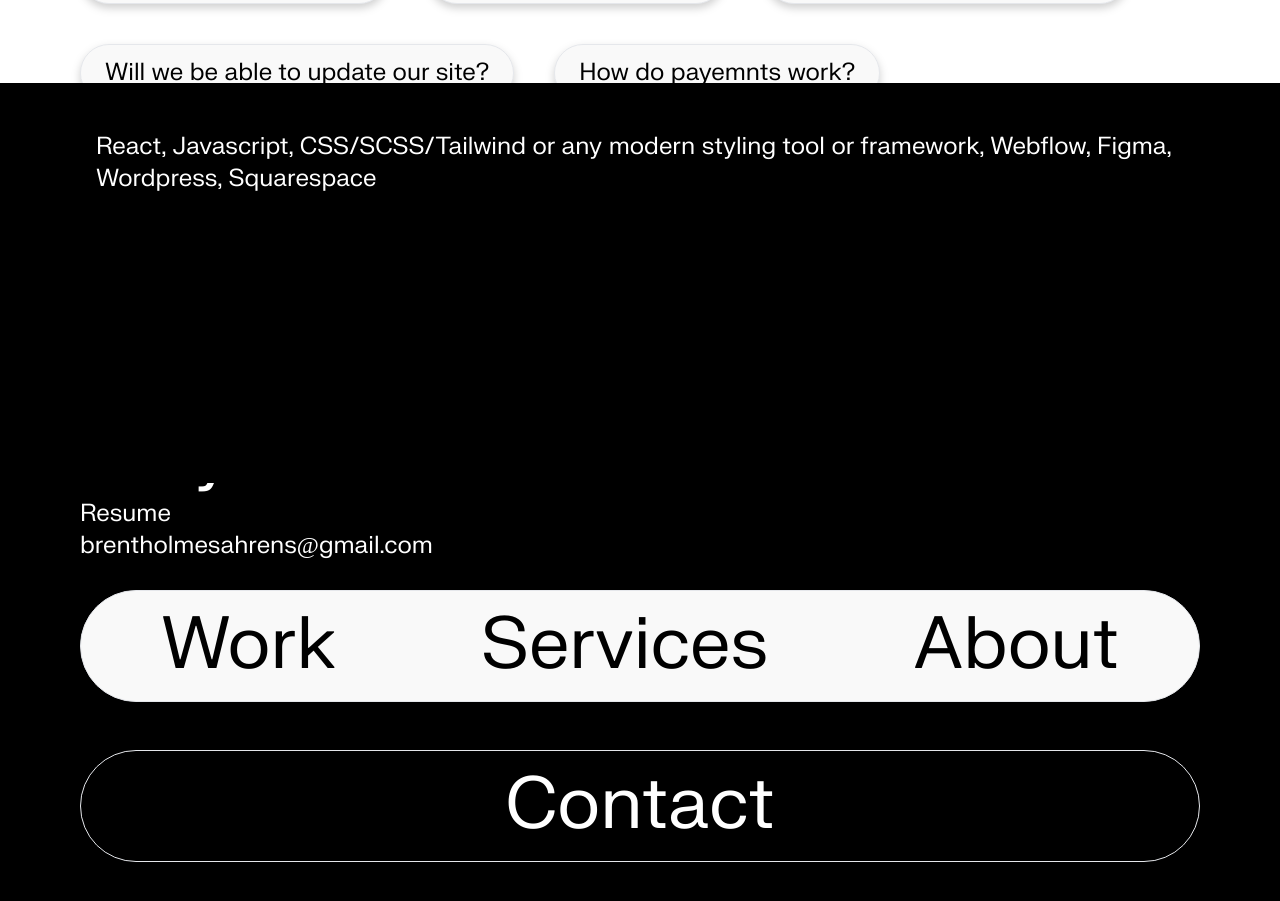
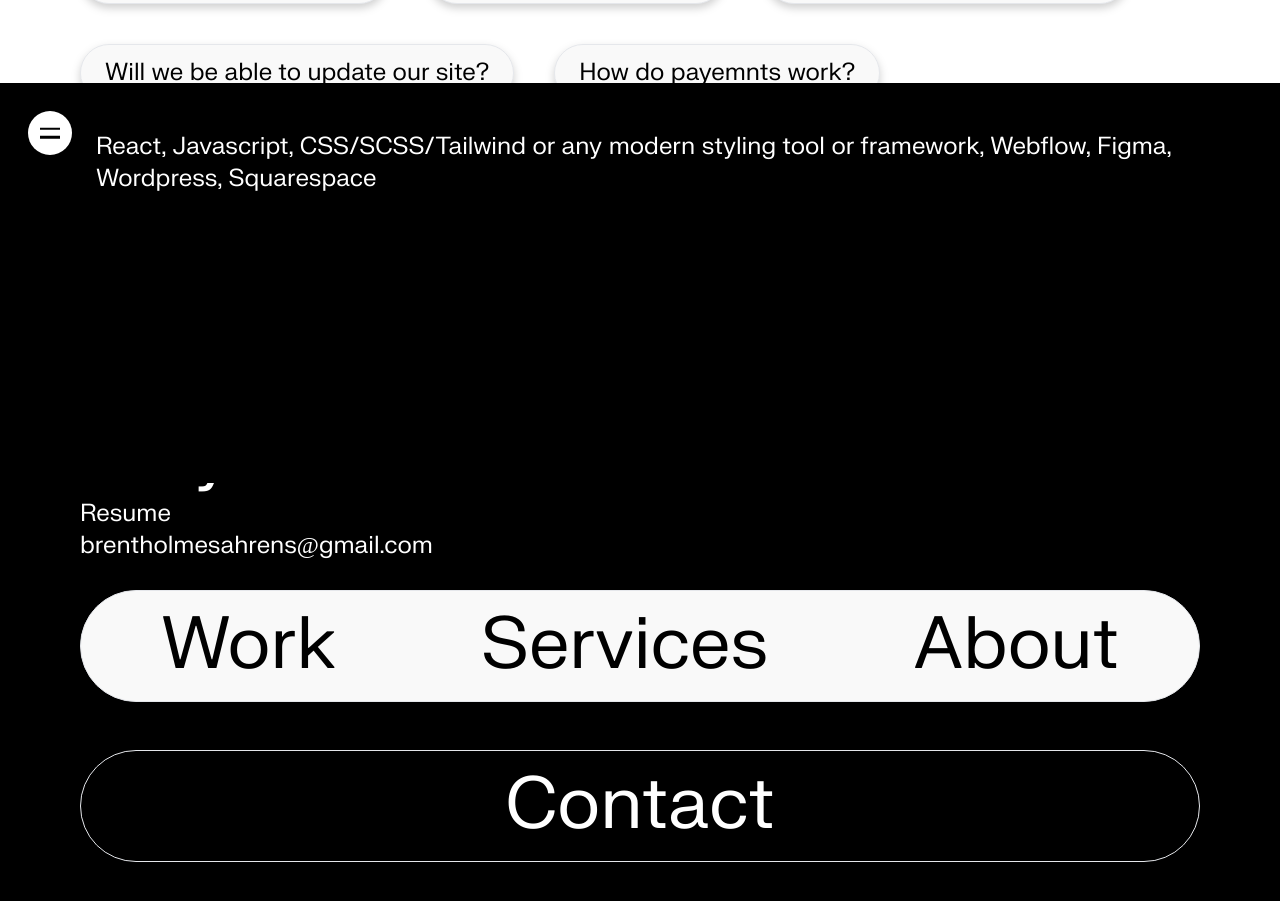
Before and after one commit to brentahrens1/brent-ahrens-portfolio-2024, a React (Create React App) app: page /services in a window 1280 px wide. Shown: the part 1117-2018 px from the top of the page. Built offline with nearby package versions, Linux system fonts and the light colour scheme; no server answers.

Commit message:
work on close animation for faq

```diff
--- a/src/components/sections/faq.tsx
+++ b/src/components/sections/faq.tsx
@@ -61,9 +61,12 @@ const Faq = () => {
               className={`flex items-start bg-black fixed left-0 w-full px-24 py-12 min-h-[50vh] z-10 transition-all duration-1000
               ${isAnswerOpen ? 'bottom-0' : '-bottom-full'}`}
             >
-              <div onClick={handleAnswerClose} className={`absolute top-7 left-7 cursor-pointer mr-12 rounded-full w-11 h-11 bg-white'}`}>
-                <div className={`h-[2.5px] w-5 bg-black absolute top-5 left-1/2 duration-[2s] ${isAnswerOpen ? '-translate-x-1/2 rotate-45' : '-translate-x-1/2 -rotate-45'}`}></div>
-                <div className={`h-[2.5px] w-5 bg-black absolute top-5 left-1/2 duration-[2s] ${isAnswerOpen ? '-translate-x-1/2 -rotate-45' : '-translate-x-1/2 rotate-45'}`}></div>
+              <div
+               onClick={handleAnswerClose}
+               className={`absolute top-7 left-7 cursor-pointer mr-12 rounded-full w-11 h-11 bg-white`}
+              >
+                <div className={`h-[2.5px] w-5 bg-black absolute top-[40%] left-1/2 duration-500 -translate-x-1/2 -translate-y-1/2 ${isAnswerOpen ? 'rotate-[135deg] top-[50%] delay-[1s]' : ''}`}></div>
+                <div className={`h-[2.5px] w-5 bg-black absolute top-[60%] left-1/2 duration-500 -translate-x-1/2 -translate-y-1/2 ${isAnswerOpen ? '-rotate-[135deg] top-[50%] delay-[1s]' : ''}`}></div>
               </div>
               <p className="text-2xl text-white">{faqAnswer.answers[indexClicked]}</p>
             </div>
```
